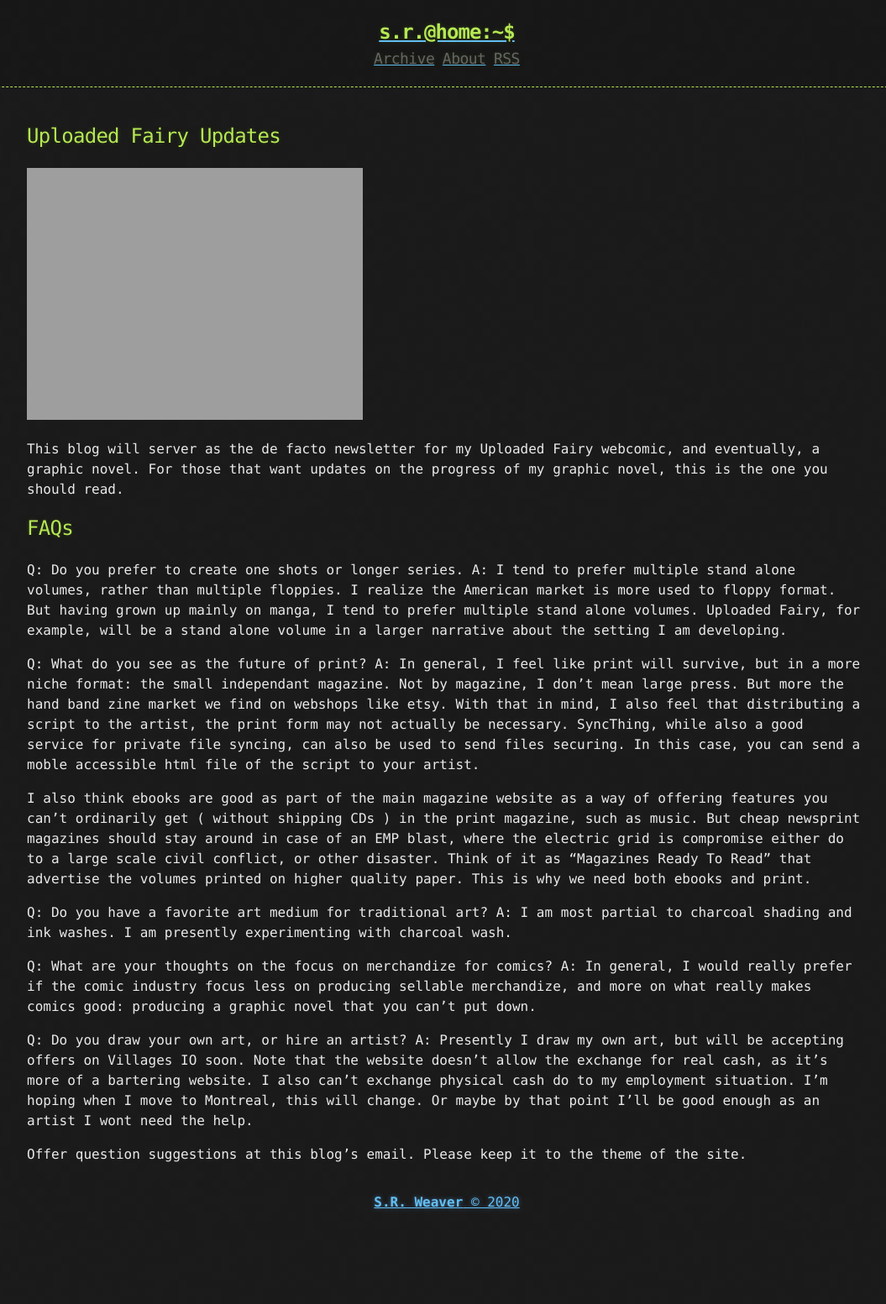
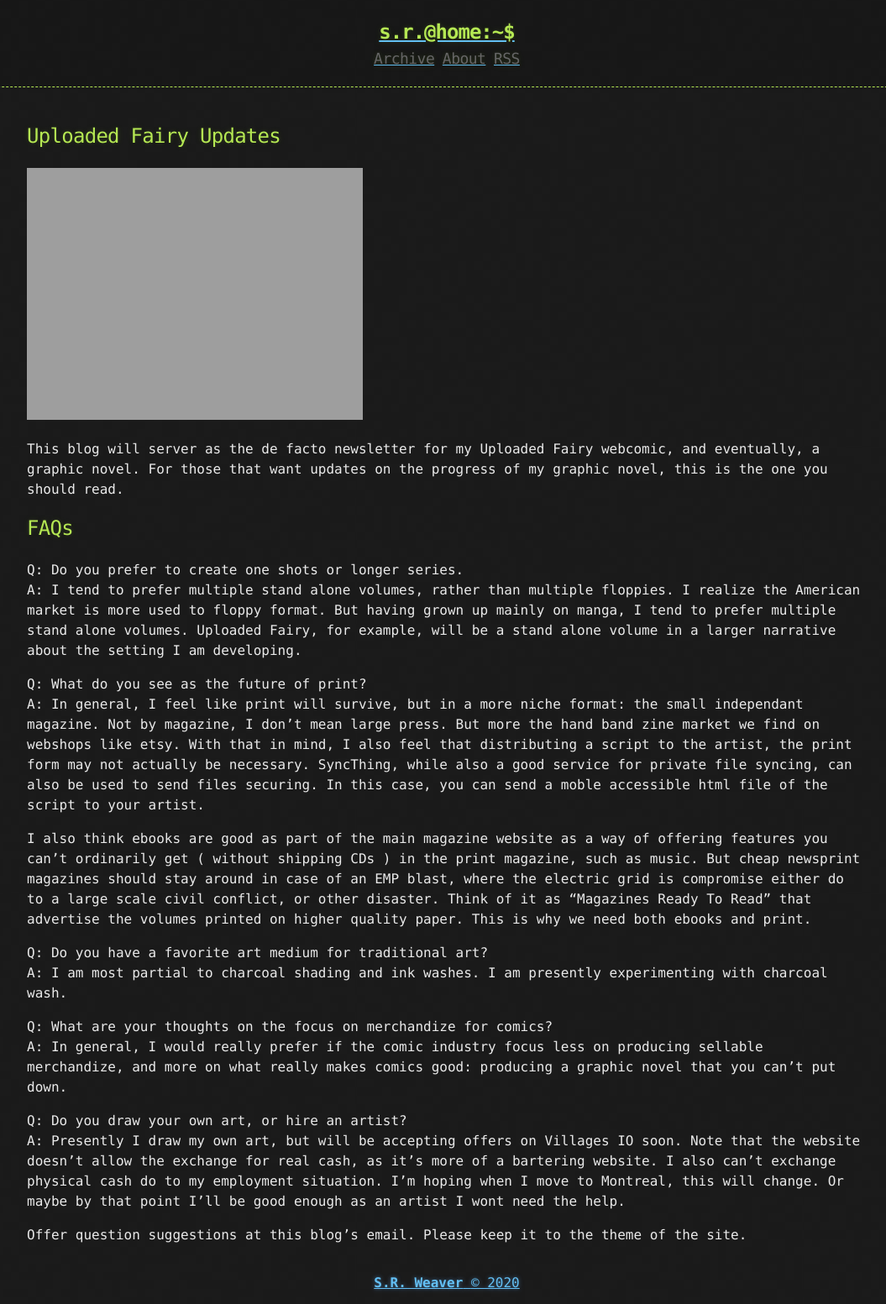
Before and after one commit to LWFlouisa/UploadedFairyUpdates, a Jekyll site: the page built from about.md, in a window 1280 px wide. Shown: the whole page at 84% size, without its empty margins (108-1163 px from the left). Built offline with Jekyll 4.4.1, drawn with Linux system fonts in a browser that asks for light colours; before the commit the page ends 1457 px from its top, so only the background shows below that.

```diff
--- a/about.md
+++ b/about.md
@@ -9,21 +9,21 @@ This blog will server as the de facto newsletter for my Uploaded Fairy webcomic,
 
 ## FAQs
 
-Q: Do you prefer to create one shots or longer series.
+Q: Do you prefer to create one shots or longer series.<br />
 A: I tend to prefer multiple stand alone volumes, rather than multiple floppies. I realize the American market is more used to floppy format. But having grown up mainly on manga, I tend to prefer multiple stand alone volumes. Uploaded Fairy, for example, will be a stand alone volume in a larger narrative about the setting I am developing.
 
-Q: What do you see as the future of print?
+Q: What do you see as the future of print?<br />
 A: In general, I feel like print will survive, but in a more niche format: the small independant magazine. Not by magazine, I don't mean large press. But more the hand band zine market we find on webshops like etsy. With that in mind, I also feel that distributing a script to the artist, the print form may not actually be necessary. SyncThing, while also a good service for private file syncing, can also be used to send files securing. In this case, you can send a moble accessible html file of the script to your artist.
 
 I also think ebooks are good as part of the main magazine website as a way of offering features you can't ordinarily get ( without shipping CDs ) in the print magazine, such as music. But cheap newsprint magazines should stay around in case of an EMP blast, where the electric grid is compromise either do to a large scale civil conflict, or other disaster. Think of it as "Magazines Ready To Read" that advertise the volumes printed on higher quality paper. This is why we need both ebooks and print.
 
-Q: Do you have a favorite art medium for traditional art?
+Q: Do you have a favorite art medium for traditional art?<br />
 A: I am most partial to charcoal shading and ink washes. I am presently experimenting with charcoal wash.
 
-Q: What are your thoughts on the focus on merchandize for comics?
+Q: What are your thoughts on the focus on merchandize for comics?<br />
 A: In general, I would really prefer if the comic industry focus less on producing sellable merchandize, and more on what really makes comics good: producing a graphic novel that you can't put down.
 
-Q: Do you draw your own art, or hire an artist?
+Q: Do you draw your own art, or hire an artist?<br />
 A: Presently I draw my own art, but will be accepting offers on Villages IO soon. Note that the website doesn't allow the exchange for real cash, as it's more of a bartering website. I also can't exchange physical cash do to my employment situation. I'm hoping when I move to Montreal, this will change. Or maybe by that point I'll be good enough as an artist I wont need the help.
 
 Offer question suggestions at this blog's email. Please keep it to the theme of the site.
```
